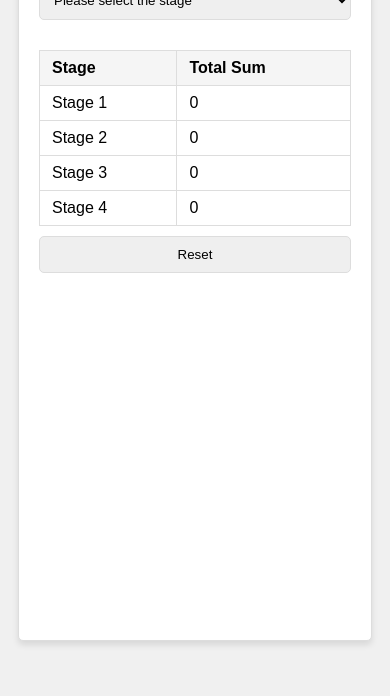
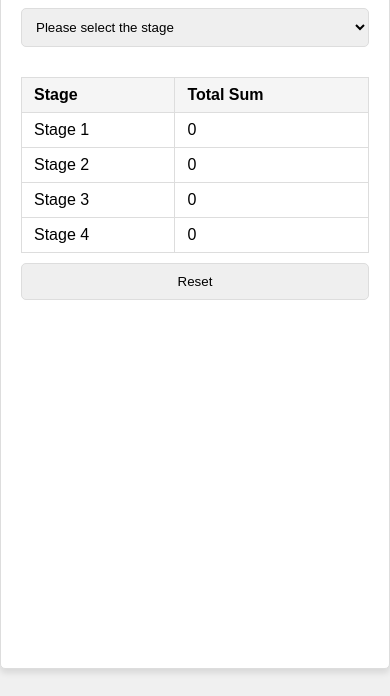
Before and after one commit to kaziashik/Most-Calculator, a plain HTML site: page testingbutton2.html in a window 390 px wide. Shown: the part 148-844 px from the top of the page. Drawn offline with nearby package versions, Linux system fonts and the light colour scheme.

Commit message:
fix graph responsive issue when expand it

```diff
--- a/testingbutton2.html
+++ b/testingbutton2.html
@@ -8,12 +8,16 @@ body {
             font-family: Arial, sans-serif;
             background-color: #f0f0f0;
             display: flex;
-    justify-content: center; /* Center content horizontally */
-    align-items: center; /* Center content vertically */
-    min-height: 100vh; /* Use min-height to allow the body to grow */
+            justify-content: center;
+            /* Center content horizontally */
+            align-items: center;
+            /* Center content vertically */
+            min-height: 100vh;
+            /* Use min-height to allow the body to grow */
             margin: 0;
             padding: 0;
-    overflow-x: hidden; /* Prevent horizontal overflow */
+            overflow-x: hidden;
+            /* Prevent horizontal overflow */
         }
 
         .container {
@@ -23,19 +27,29 @@ body {
             box-shadow: 0 4px 6px rgba(0, 0, 0, 0.1);
             padding: 20px;
             text-align: center;
-    width: 80%;
-    max-width: 600px; /* Adjust max-width as necessary for your design */
+            width: 100%;
+            max-width: 600px;
+            /* Adjust max-width as necessary for your design */
             /* Remove any margin-top if you had set it */
         }
 
+
+
         @media (max-width: 600px) {
-    body {
-        align-items: flex-start; /* Align to the top on small screens */
+            /* body {
+                align-items: flex-start;
+            } */
+
+            .chart-container {
+        padding: 0; /* Remove padding on smaller screens if necessary */
     }
+
             /* Include any other responsive adjustments here */
         }
 
-select, input, button {
+        select,
+        input,
+        button {
             width: 100%;
             padding: 10px;
             margin: 10px 0;
@@ -53,11 +67,14 @@ table {
             margin-top: 20px;
         }
 
-table, th, td {
+        table,
+        th,
+        td {
             border: 1px solid #ddd;
         }
 
-th, td {
+        th,
+        td {
             padding: 8px 12px;
             text-align: left;
         }
@@ -66,6 +83,24 @@ th {
             background-color: #f5f5f5;
         }
 
+        .chart-container {
+            /* position: relative; */
+            /* height: auto; */
+            /* Adjust the height as needed */
+            /* width: 80vw; */
+            /* Adjust the width as needed */
+            /* margin: auto; */
+            /* Centers the div */
+            max-width: 100%;
+            padding: 0 15px;
+        }
+
+        /* canvas {
+            max-width: 100%;
+            max-height: 100%;
+            display: block;
+            margin: auto;
+        } */
     </style>
     <!-- <link rel="stylesheet" type="text/css" href="styles.css"> -->
     <script src="https://cdn.jsdelivr.net/npm/chart.js"></script>
@@ -234,14 +269,14 @@ function initializeTableValues() {
 
         function resetValues() {
             // Reset totals for each stage
-    for(let i = 1; i <= 4; i++) {
+            for (let i = 1; i <= 4; i++) {
                 localStorage.setItem(`totalForStage${i}`, 0);
                 document.getElementById(`totalForStage${i}`).textContent = '0';
             }
 
             // Reset other values in local storage
             Object.keys(localStorage).forEach(key => {
-        if(key.startsWith('totalForStage') || key.startsWith('result')) {
+                if (key.startsWith('totalForStage') || key.startsWith('result')) {
                     localStorage.setItem(key, 0);
                 }
             });
@@ -324,6 +359,8 @@ function generateBarChart() {
                     }]
                 },
                 options: {
+                    responsive: true,
+                    maintainAspectRatio: true,
                     scales: {
                         y: {
                             beginAtZero: true
@@ -357,7 +394,7 @@ function extractDataFromTable() {
             return { labels, data };
         }
 
-window.onload = function() {
+        window.onload = function () {
 
 
             restoreState();
```
Also changed, not shown: 1 other file. Lines whose indentation alone changed are shown as unchanged.
